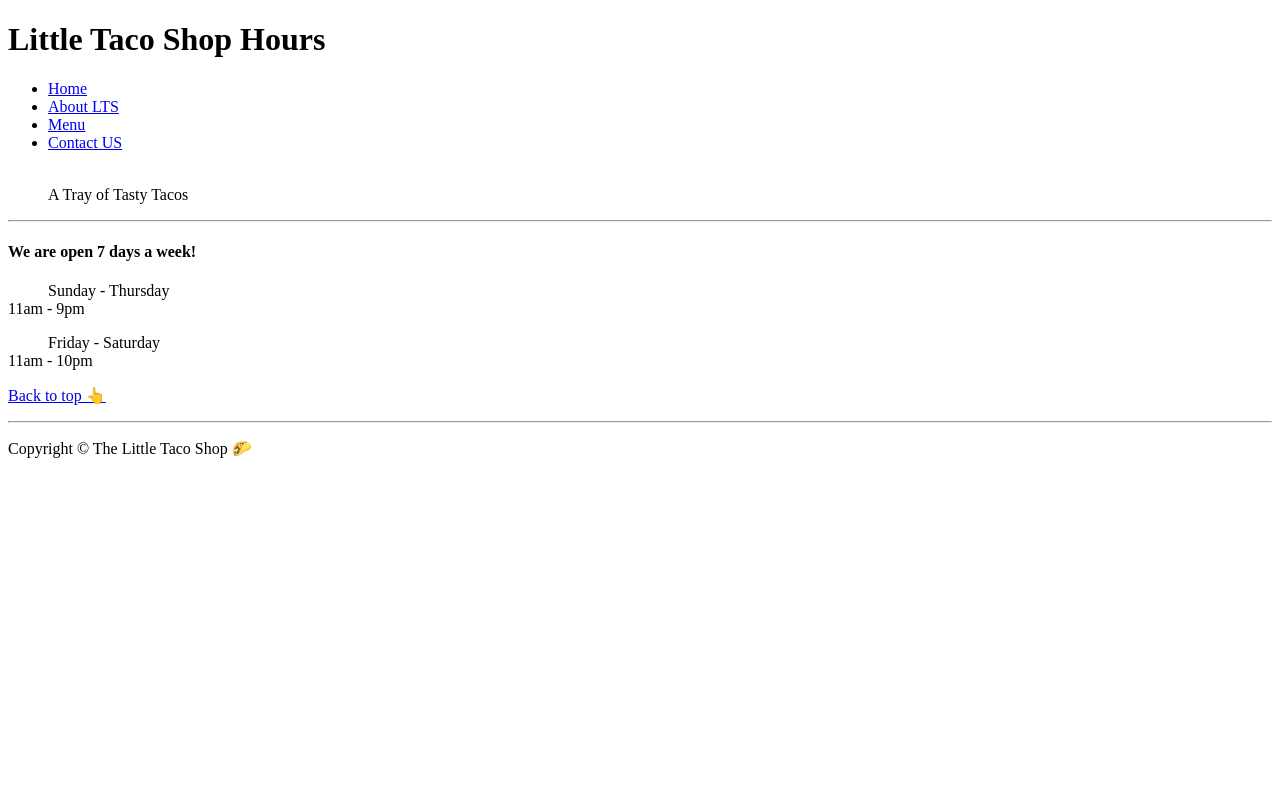
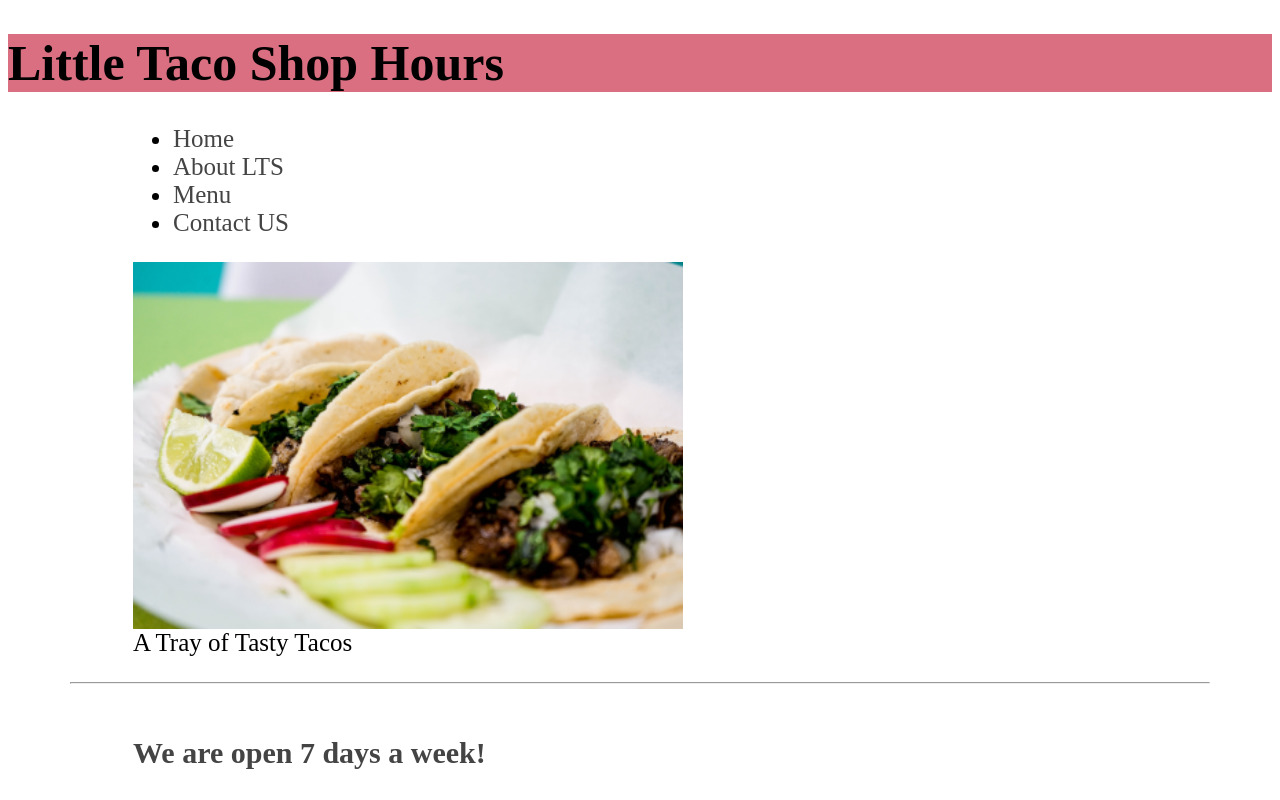
Before and after one commit to prinsi-t/Taco-Shop-, a plain HTML site: page hours.html in a window 1280 px wide. Shown: the top 800 px of the page. Drawn offline with Linux system fonts and the light colour scheme.

Commit message:
made changes

```diff
--- a/hours.html
+++ b/hours.html
@@ -4,7 +4,7 @@
     <meta charset="UTF-8">
     <meta http-equiv="X-UA-Compatible" content="IE=edge">
     <meta name="viewport" content="width=device-width, initial-scale=1.0">
-    <link rel="stylesheet" href="../taco shop/hours/style.css">
+    <link rel="stylesheet" href="hours.css">
     <title>Hours</title>
 </head>
 <body>
@@ -30,7 +30,7 @@
     </nav>
 
     <figure>
-        <img src="../taco shop/img/tacos_tray_400x267.png" alt="">
+        <img src="tacos_tray_400x267.png" alt="">
         <figcaption>A Tray of Tasty Tacos</figcaption>
     </figure>
 
```
Also changed, not shown: contact.html (+2 -2 lines), index.html (+1 -1 lines), contact.css (renamed from contact/style.css), hours.css (renamed from hours/style.css), tacos_and_drink_400x267.png (renamed from img/tacos_and_drink_400x267.png), tacos_close_up_400x260.png (renamed from img/tacos_close_up_400x260.png), tacos_tray_400x267.png (renamed from img/tacos_tray_400x267.png).
